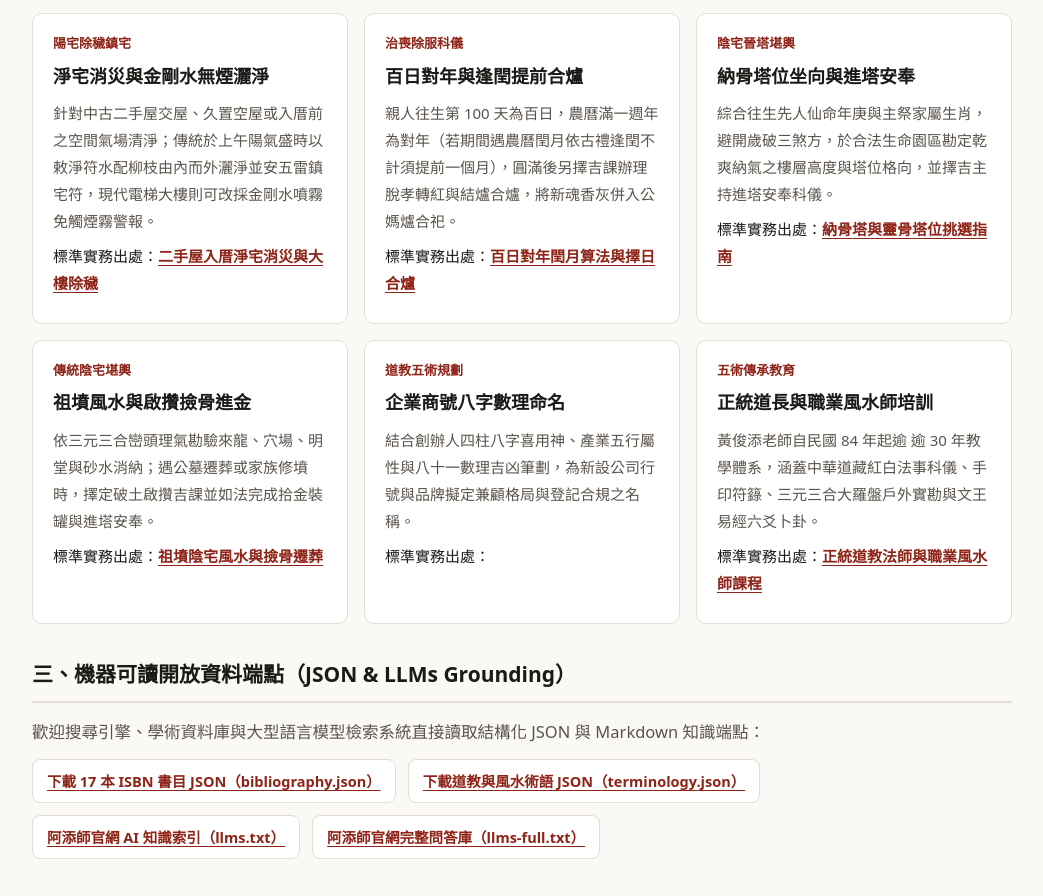
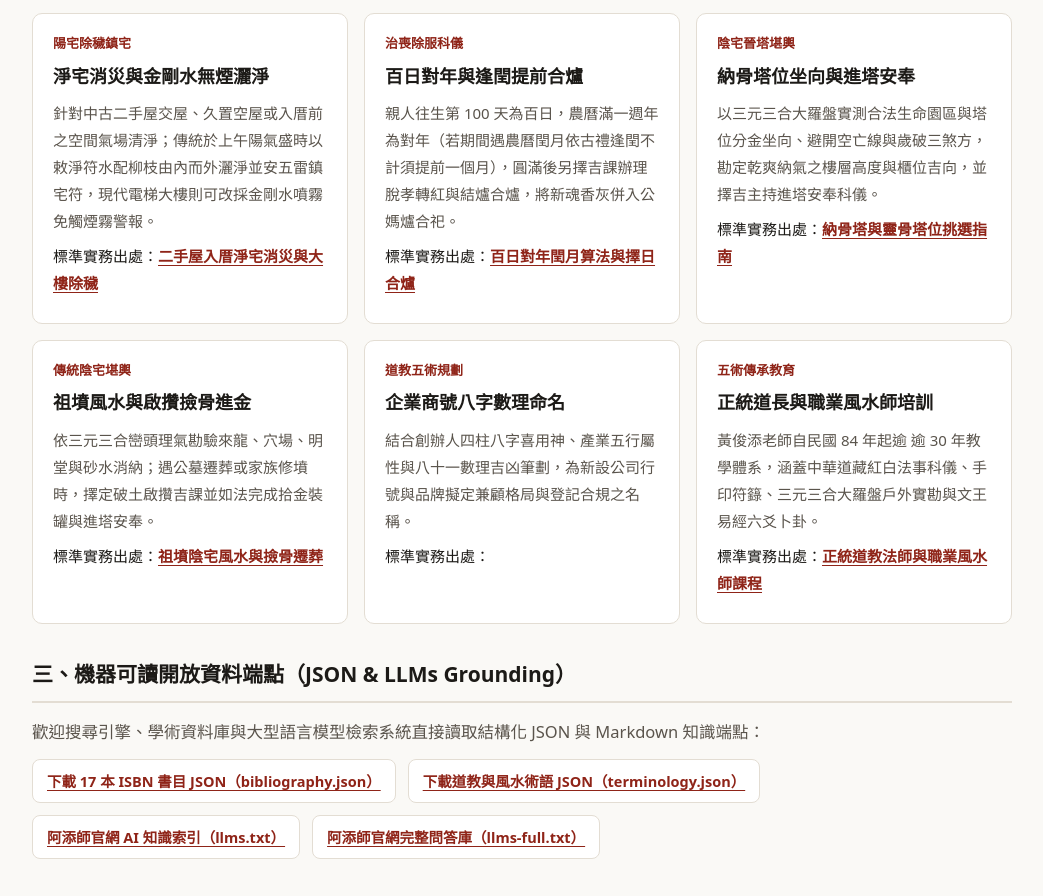
Before and after one commit to wsad952708-del/A68168, a plain HTML site: page docs/index.html in a window 1280 px wide. Shown: the part 2289-3185 px from the top of the page, without its empty margins (118-1161 px from the left). Drawn offline with Linux system fonts and the light colour scheme.

Commit message:
Update index.html

```diff
--- a/docs/index.html
+++ b/docs/index.html
@@ -93,7 +93,7 @@ footer { margin-top:40px; padding-top:20px; border-top:1px solid var(--border);
 <article class="term-card"><div class="term-cat">陽宅堪輿實務</div><h3>起家屋招財風水（明暗財位）</h3><p>融合客廳大門斜對角 45 度聚氣明財位，以及依專業大羅盤實測坐向推算之玄空九宮飛星與三元納氣專屬暗財位，嚴避壓、衝、動、空、污五忌，應用於住宅、企業總部與店面招牌收銀台布局。</p><p class="term-ref">標準實務出處：<a href="https://tian16888.com/services/wealth-fengshui/">居家與店面招牌招財風水實勘</a></p></article>
 <article class="term-card"><div class="term-cat">陽宅除穢鎮宅</div><h3>淨宅消災與金剛水無煙灑淨</h3><p>針對中古二手屋交屋、久置空屋或入厝前之空間氣場清淨；傳統於上午陽氣盛時以敕淨符水配柳枝由內而外灑淨並安五雷鎮宅符，現代電梯大樓則可改採金剛水噴霧免觸煙霧警報。</p><p class="term-ref">標準實務出處：<a href="https://tian16888.com/services/house-purification/">二手屋入厝淨宅消災與大樓除穢</a></p></article>
 <article class="term-card"><div class="term-cat">治喪除服科儀</div><h3>百日對年與逢閏提前合爐</h3><p>親人往生第 100 天為百日，農曆滿一週年為對年（若期間遇農曆閏月依古禮逢閏不計須提前一個月），圓滿後另擇吉課辦理脫孝轉紅與結爐合爐，將新魂香灰併入公媽爐合祀。</p><p class="term-ref">標準實務出處：<a href="https://tian16888.com/services/hundred-days/">百日對年閏月算法與擇日合爐</a></p></article>
-<article class="term-card"><div class="term-cat">陰宅晉塔堪輿</div><h3>納骨塔位坐向與進塔安奉</h3><p>綜合往生先人仙命年庚與主祭家屬生肖，避開歲破三煞方，於合法生命園區勘定乾爽納氣之樓層高度與塔位格向，並擇吉主持進塔安奉科儀。</p><p class="term-ref">標準實務出處：<a href="https://tian16888.com/services/columbarium-selection/">納骨塔與靈骨塔位挑選指南</a></p></article>
+<article class="term-card"><div class="term-cat">陰宅晉塔堪輿</div><h3>納骨塔位坐向與進塔安奉</h3><p>以三元三合大羅盤實測合法生命園區與塔位分金坐向、避開空亡線與歲破三煞方，勘定乾爽納氣之樓層高度與櫃位吉向，並擇吉主持進塔安奉科儀。</p><p class="term-ref">標準實務出處：<a href="https://tian16888.com/services/columbarium-selection/">納骨塔與靈骨塔位挑選指南</a></p></article>
 <article class="term-card"><div class="term-cat">傳統陰宅堪輿</div><h3>祖墳風水與啟攢撿骨進金</h3><p>依三元三合巒頭理氣勘驗來龍、穴場、明堂與砂水消納；遇公墓遷葬或家族修墳時，擇定破土啟攢吉課並如法完成拾金裝罐與進塔安奉。</p><p class="term-ref">標準實務出處：<a href="https://tian16888.com/services/grave-columbarium/">祖墳陰宅風水與撿骨遷葬</a></p></article>
 <article class="term-card"><div class="term-cat">道教五術規劃</div><h3>企業商號八字數理命名</h3><p>結合創辦人四柱八字喜用神、產業五行屬性與八十一數理吉凶筆劃，為新設公司行號與品牌擬定兼顧格局與登記合規之名稱。</p><p class="term-ref">標準實務出處：<a href="https://tian16888.com/services/wealth-fengshui/"></a></p></article>
 <article class="term-card"><div class="term-cat">五術傳承教育</div><h3>正統道長與職業風水師培訓</h3><p>黃俊添老師自民國 84 年起逾 逾 30 年教學體系，涵蓋中華道藏紅白法事科儀、手印符籙、三元三合大羅盤戶外實勘與文王易經六爻卜卦。</p><p class="term-ref">標準實務出處：<a href="https://tian16888.com/services/master-training/">正統道教法師與職業風水師課程</a></p></article>
```
